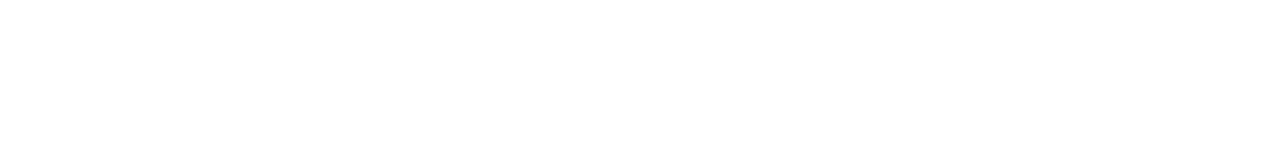
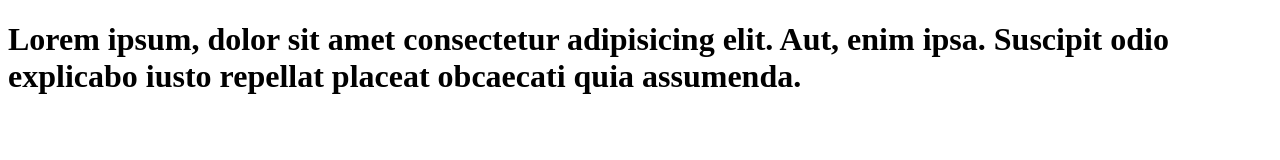
Before and after one commit to MrBidin/repo, a plain HTML site: page index.html in a window 1280 px wide. Drawn offline with Linux system fonts and the light colour scheme.

Commit message:
menambahkan text ke dalam index.html

```diff
--- a/index.html
+++ b/index.html
@@ -6,6 +6,6 @@
     </title>
   </head>
   <body>
-
+    <h1>Lorem ipsum, dolor sit amet consectetur adipisicing elit. Aut, enim ipsa. Suscipit odio explicabo iusto repellat placeat obcaecati quia assumenda.</h1>
   </body>
 </html>
```
